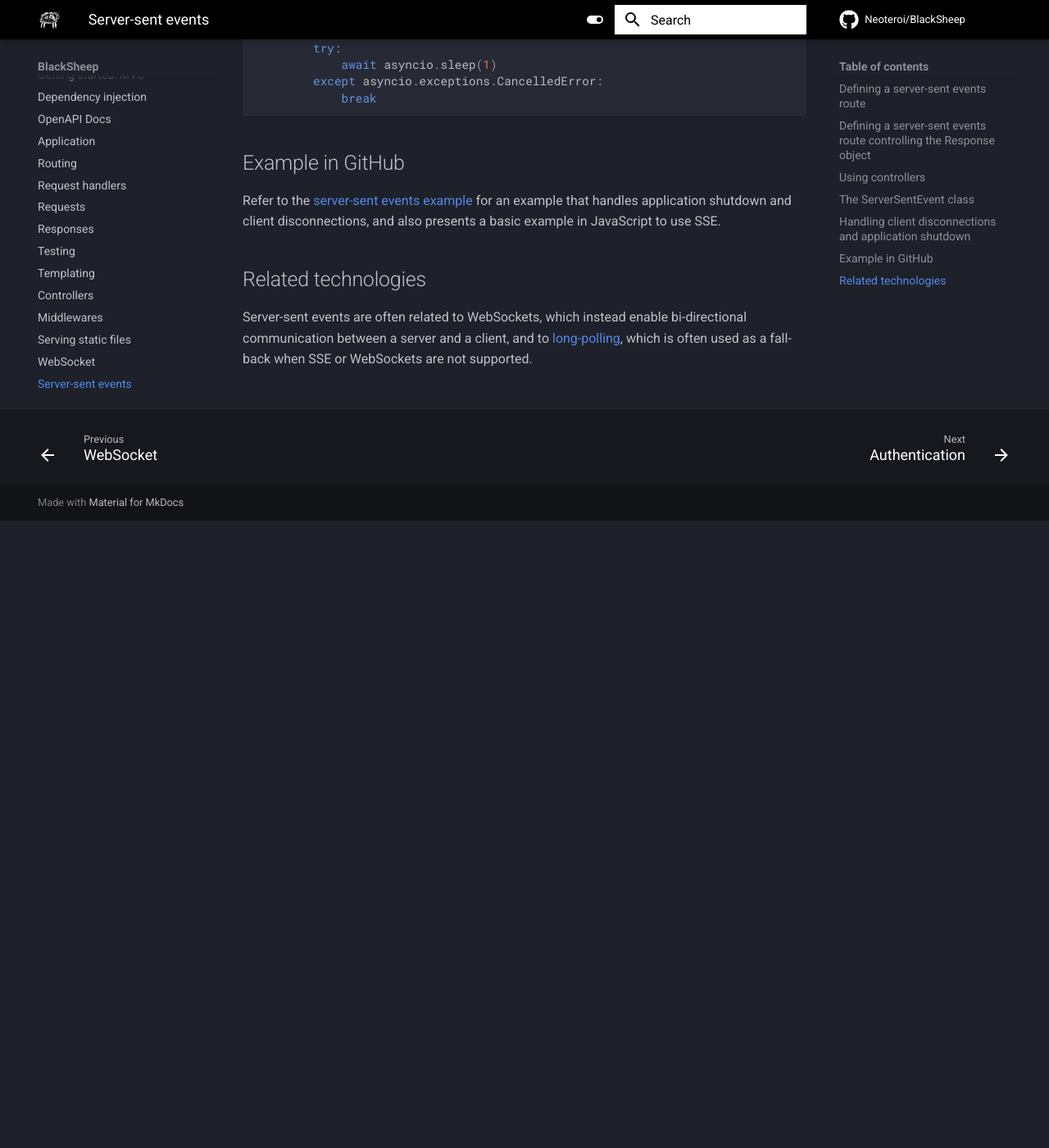
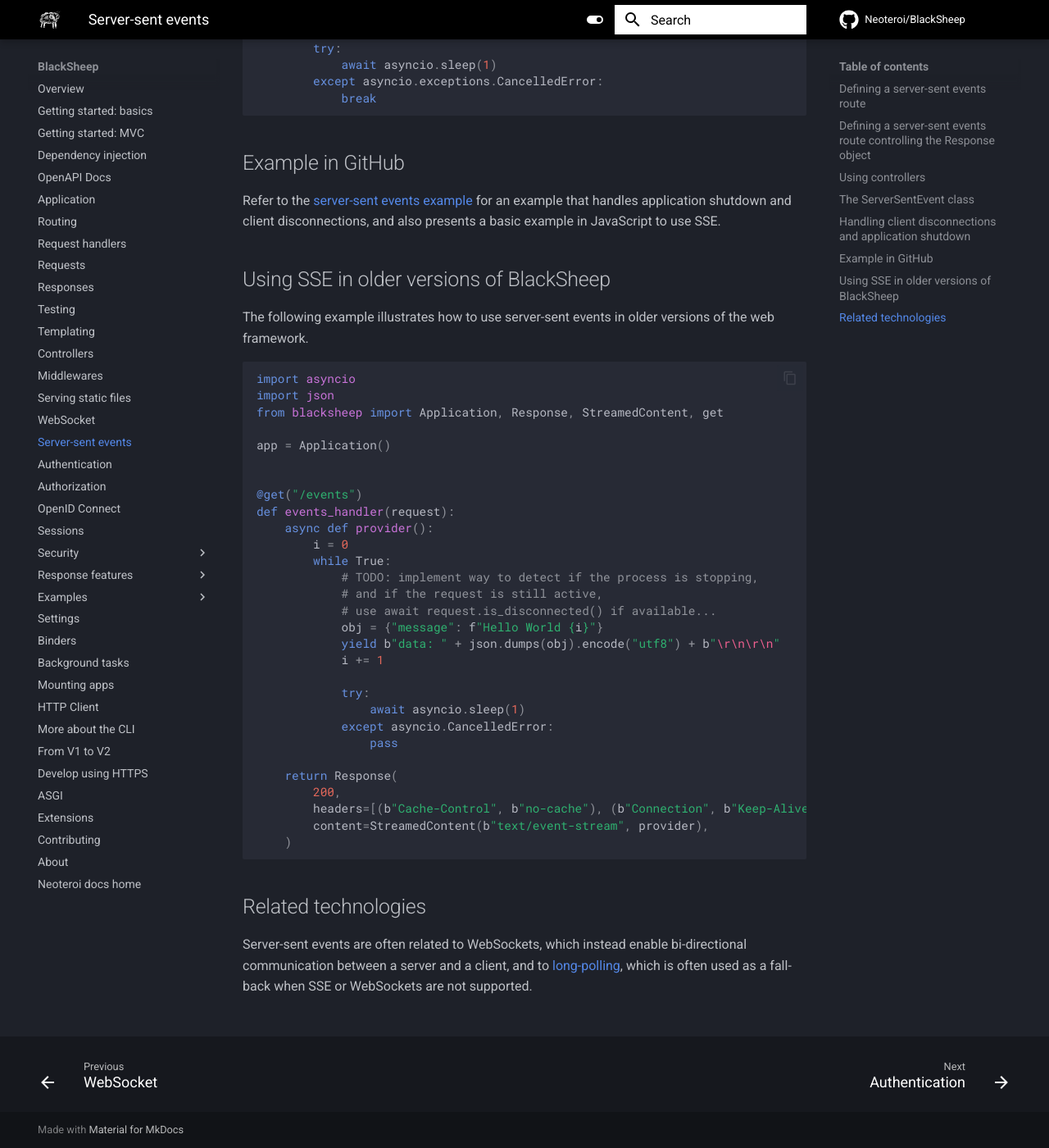
Before and after one commit to Neoteroi/BlackSheep-Docs, an MkDocs documentation site: the page built from docs/server-sent-events.md, in a window 1280 px wide and 1400 px high, scrolled down 4430 px. Shown: the whole window at 82% size. Built offline with MkDocs 1.6.1 and Material for MkDocs 9.7.7, drawn with Linux system fonts in a browser that asks for light colours; comment, search, counter and statistics services are not loaded; before the commit the page ends 5065 px from its top, so only the background shows below that; some of the changed text lies outside the part shown.

Commit message:
Update server-sent-events.md

````diff
--- a/docs/server-sent-events.md
+++ b/docs/server-sent-events.md
@@ -11,8 +11,8 @@
 
 !!! tip
     Older versions of the web framework can also be configured to use SSE,
-    because they already supported response streaming, but this requires
-    writing functions that generate the right bytes.
+    because they all support response streaming, but don't offer dedicated
+    features to simplify their use.
 
 ## Defining a server-sent events route
 
@@ -202,6 +202,45 @@
 Refer to the [server-sent events example](https://github.com/Neoteroi/BlackSheep-Examples/tree/main/server-sent-events) for an example that handles application shutdown and client
 disconnections, and also presents a basic example in JavaScript to use SSE.
 
+## Using SSE in older versions of BlackSheep
+
+The following example illustrates how to use server-sent events in older
+versions of the web framework.
+
+```python
+
+import asyncio
+import json
+from blacksheep import Application, Response, StreamedContent, get
+
+app = Application()
+
+
+@get("/events")
+def events_handler(request):
+    async def provider():
+        i = 0
+        while True:
+            # TODO: implement way to detect if the process is stopping,
+            # and if the request is still active,
+            # use await request.is_disconnected() if available...
+            obj = {"message": f"Hello World {i}"}
+            yield b"data: " + json.dumps(obj).encode("utf8") + b"\r\n\r\n"
+            i += 1
+
+            try:
+                await asyncio.sleep(1)
+            except asyncio.CancelledError:
+                pass
+
+    return Response(
+        200,
+        headers=[(b"Cache-Control", b"no-cache"), (b"Connection", b"Keep-Alive")],
+        content=StreamedContent(b"text/event-stream", provider),
+    )
+
+```
+
 ## Related technologies
 
 Server-sent events are often related to WebSockets, which instead enable
````
